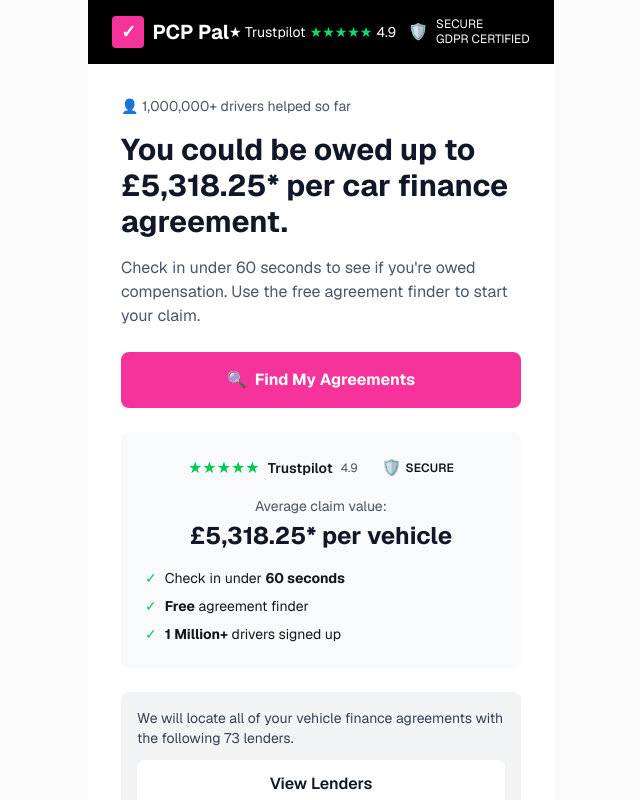
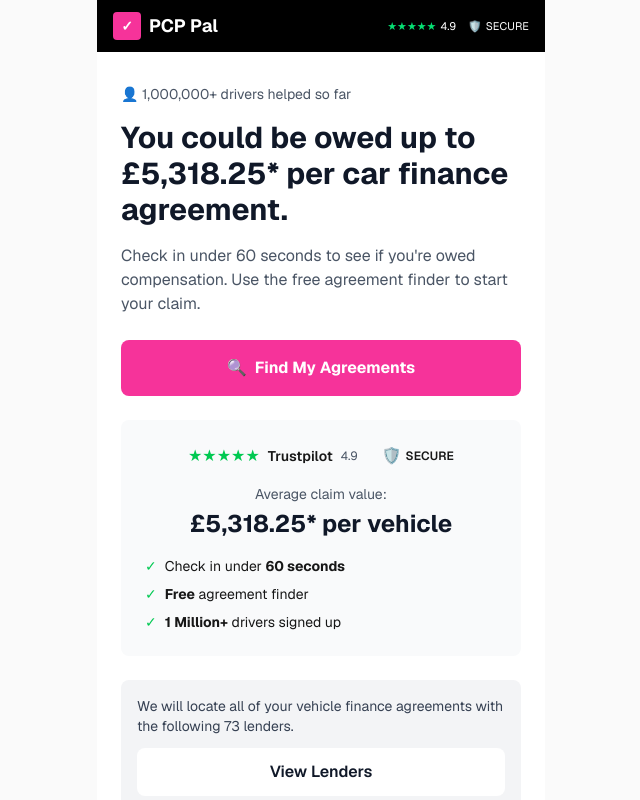
Before and after one commit to MingJae92/mobile-landing-page, a Next.js app: page / in a window 1280 px wide. Shown: the top 800 px of the page, without its empty margins (319-959 px from the left). Built offline with nearby package versions, Linux system fonts and the light colour scheme.

Commit message:
Header fully mobile first view

```diff
--- a/app/address/page.tsx
+++ b/app/address/page.tsx
@@ -5,7 +5,7 @@
 export default function AddressPage() {
   return (
     <div className="flex justify-center bg-white">
-      <div className="w-full max-w-md">
+      <div className="flex justify-between items-center max-w-md mx-auto">
         <AddressLender />
       </div>
     </div>
--- a/app/components/Header.tsx
+++ b/app/components/Header.tsx
@@ -1,40 +1,43 @@
 "use client";
 
-import React from 'react';
-import { useRouter } from 'next/navigation';
+import React from "react";
+import { useRouter } from "next/navigation";
 
 export default function Header() {
   const router = useRouter();
 
   return (
-    <header className="bg-black text-white px-4 sm:px-6 py-3 sm:py-4">
-      <div className="flex justify-between items-center max-w-md mx-auto">
+    <header className="bg-black text-white w-full py-3">
+      {/* Full width mobile container */}
+      <div className="flex justify-between items-center w-full px-4">
+
+        {/* Logo + Home */}
         <button
           onClick={() => router.push("/")}
-          className="flex items-center gap-2 hover:opacity-80 transition cursor-pointer"
+          className="flex items-center gap-2 active:opacity-70 transition"
         >
-          <div className="w-6 h-6 sm:w-8 sm:h-8 bg-pink-500 flex items-center justify-center text-white font-bold text-sm sm:text-lg rounded">
+          <div className="w-7 h-7 bg-pink-500 flex items-center justify-center text-white font-bold text-sm rounded">
             ✓
           </div>
-          <span className="font-bold text-lg sm:text-xl">PCP Pal</span>
+          <span className="font-bold text-lg">PCP Pal</span>
         </button>
 
-        <div className="flex items-center gap-2 sm:gap-3 text-xs sm:text-sm">
-          {/* Compact mobile view */}
+        {/* Trust + Secure */}
+        <div className="flex items-center gap-3 text-[11px]">
+
+          {/* Trust */}
           <div className="flex items-center gap-1">
-            <span className="hidden sm:inline">★ Trustpilot</span>
             <span className="text-green-400">★★★★★</span>
-            <span className="text-xs sm:text-sm">4.9</span>
+            <span>4.9</span>
           </div>
 
-          <div className="flex items-center gap-1 sm:gap-2">
-            <span className="text-red-400 text-sm sm:text-base">🛡️</span>
-            <div className="text-xs leading-tight">
-              <div>SECURE</div>
-              <div className="hidden sm:block">GDPR CERTIFIED</div>
-            </div>
+          {/* Secure */}
+          <div className="flex items-center gap-1">
+            <span className="text-red-400">🛡️</span>
+            <span>SECURE</span>
           </div>
         </div>
+
       </div>
     </header>
   );
```
